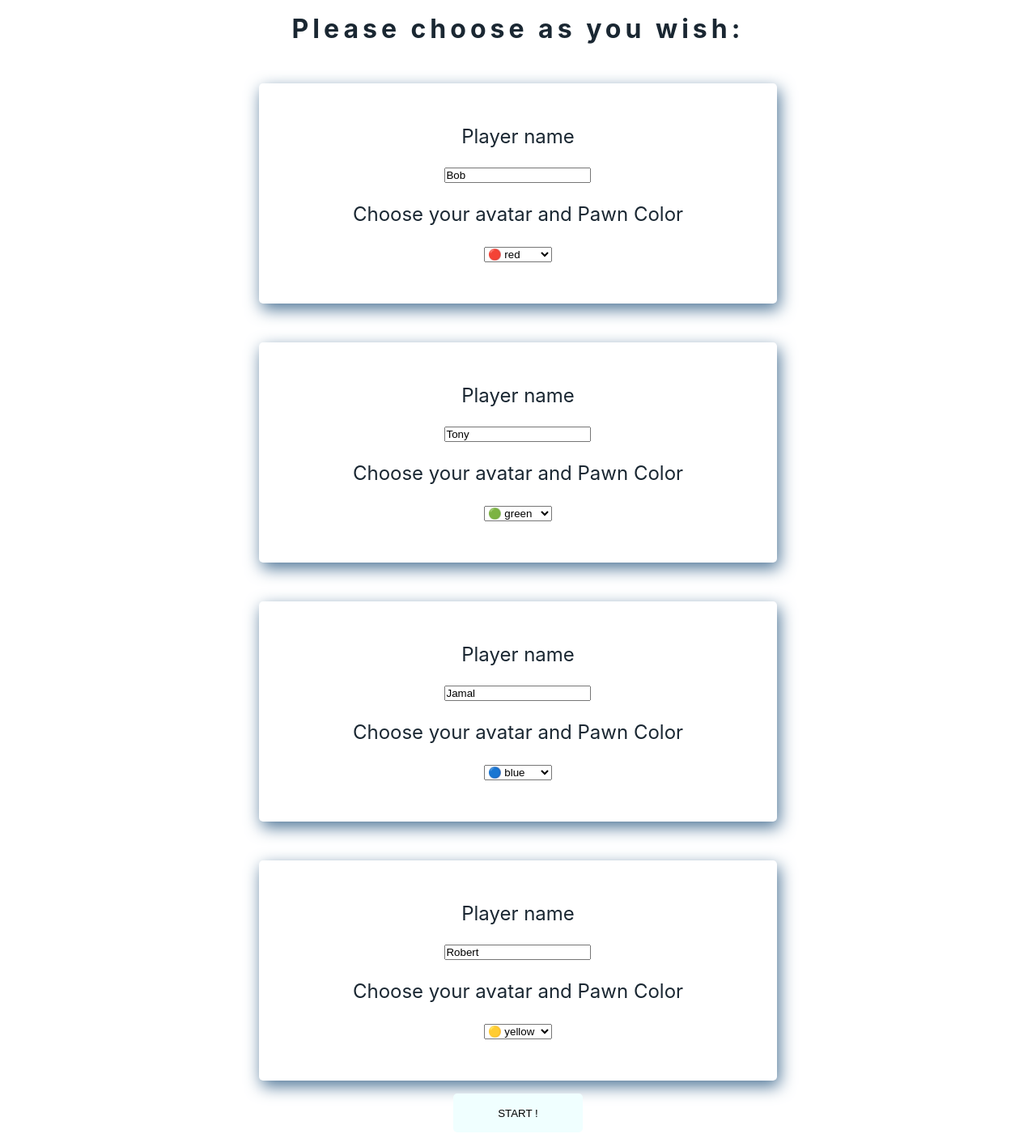
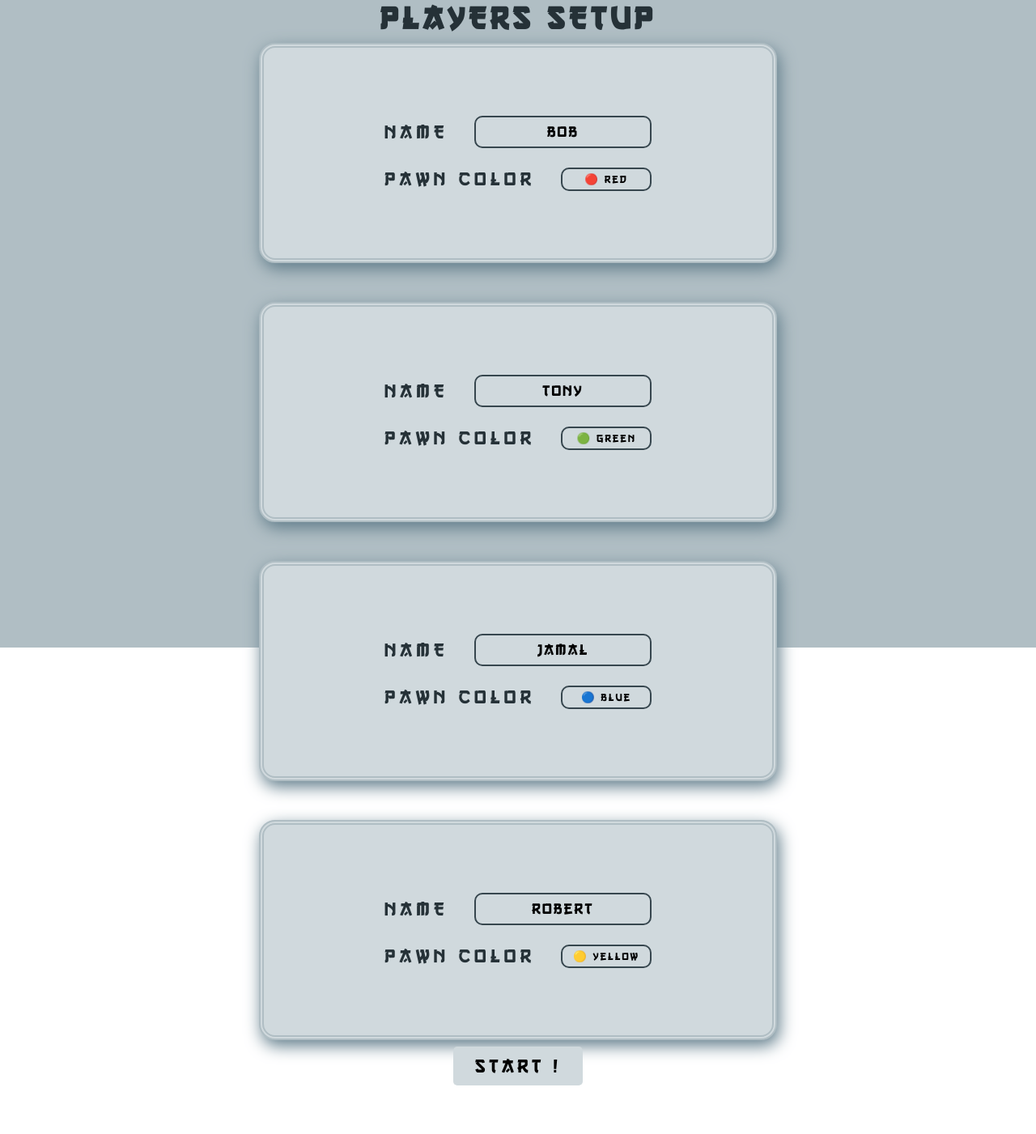
Before and after one commit to wader-rp/Chinaman, a React (Create React App) app: page /players-setup in a window 1280 px wide. Shown: the whole page at 81% size. After the commit the page ends 1351 px from the top, so only its background shows below. Built offline with nearby package versions, Linux system fonts and the light colour scheme.

Commit message:
changes & css

```diff
--- a/src/App.tsx
+++ b/src/App.tsx
@@ -5,6 +5,7 @@ import { HomePage } from "./pages/homePage/homePage";
 import { PlayerSelectPage } from "./pages/playerSelect/playerSelectPage";
 import { ResultPage } from "./pages/resultPage/resultPage";
 import { BrowserRouter, Route, Routes } from "react-router-dom";
+import "./fonts/gang-of-three.regular.ttf";
 
 function App() {
   return (
--- a/src/components/board/helpers/generateFieldColors.ts
+++ b/src/components/board/helpers/generateFieldColors.ts
@@ -4,17 +4,21 @@ export const fieldColors = (
   fieldId: number,
   players: Player[]
 ): string | undefined => {
+  const findPlayerId = (playerId: number) => {
+    return players.find((p) => p.id === playerId)?.pawnColor;
+  };
+
   if ((fieldId >= 1001 && fieldId <= 1008) || fieldId === 1) {
-    return players.find((p) => p.id === 1)?.pawnColor;
+    return findPlayerId(1);
   }
   if ((fieldId >= 2001 && fieldId <= 2008) || fieldId === 11) {
-    return players.find((p) => p.id === 2)?.pawnColor;
+    return findPlayerId(2);
   }
   if ((fieldId >= 3001 && fieldId <= 3008) || fieldId === 21) {
-    return players.find((p) => p.id === 3)?.pawnColor;
+    return findPlayerId(3);
   }
   if ((fieldId >= 4001 && fieldId <= 4008) || fieldId === 31) {
-    return players.find((p) => p.id === 4)?.pawnColor;
+    return findPlayerId(4);
   }
 
   return "#818181";
--- a/src/components/playerSetupForm/playerSetup.css
+++ b/src/components/playerSetupForm/playerSetup.css
@@ -2,10 +2,34 @@
   padding: 5rem;
   display: flex;
   flex-direction: column;
+
+  gap: 1.5rem;
+  font-family: "Gang of Three";
+  letter-spacing: 5px;
+}
+
+.playerSetup-row {
+  display: flex;
+  flex-direction: row;
+  justify-content: space-between;
   align-items: center;
-  gap: 1.5rem;
+  gap: 2rem;
 }
 
 .playerSetup-text {
   font-size: 1.5rem;
 }
+
+.playerSetup-input {
+  width: 100%;
+  height: 40px;
+  padding: 5px;
+  border-radius: 10px;
+  border: 2px solid var(--bluegray-dark);
+  cursor: pointer;
+  font-size: 1.2rem;
+  text-align: center;
+  letter-spacing: 2px;
+  font-family: inherit;
+  background-color: var(--bluegray-light);
+}
--- a/src/components/playerSetupForm/playerSetup.tsx
+++ b/src/components/playerSetupForm/playerSetup.tsx
@@ -32,16 +32,18 @@ export const PlayerSetup = ({ id, playerName }: FormForHumanProps) => {
 
   return (
     <div className="playerSetup-container">
-      <span className="playerSetup-text">Player name</span>
-      <input
-        value={playerName}
-        onChange={onNameChange}
-        onFocus={onFocusNameClear}
-      />
-      <span className="playerSetup-text">
-        Choose your avatar and Pawn Color
-      </span>
-      <div>
+      <div className="playerSetup-row">
+        <span className="playerSetup-text">NAME</span>
+        <input
+          value={playerName}
+          onChange={onNameChange}
+          onFocus={onFocusNameClear}
+          className="playerSetup-input"
+        />
+      </div>
+      <div className="playerSetup-row">
+        <span className="playerSetup-text">pawn color</span>
+
         <select
           id="numberOfPlayers"
           name="colorSelect"
--- a/src/components/playerSetupForm/playerSetupForm.css
+++ b/src/components/playerSetupForm/playerSetupForm.css
@@ -5,11 +5,27 @@
   flex-direction: column;
   width: 40rem;
   height: 17rem;
-  box-shadow: 3px 7px 20px var(--blue-dark);
-  border-radius: 5px;
+  background-color: var(--bluegray-light);
+  box-shadow: 3px 7px 20px var(--bluegray-shadow);
+  border-radius: 20px;
+  border: 6px double var(--bluegray-medium);
 }
 
 .playerSetup-title {
   font-size: 1rem;
   letter-spacing: 5px;
 }
+
+select {
+  width: 7rem;
+  padding: 5px;
+  border-radius: 10px;
+  border: 2px solid var(--bluegray-dark);
+  cursor: pointer;
+  appearance: none;
+
+  letter-spacing: 2px;
+  font-family: "Gang of Three";
+  background-color: var(--bluegray-light);
+  text-align-last: center;
+}
--- a/src/contexts/gameContext/gameContext.tsx
+++ b/src/contexts/gameContext/gameContext.tsx
@@ -69,7 +69,8 @@ export const GameContextProvider = ({ children }: GameContextProviderProps) => {
   const setNextActivePlayer = () => {
     setRoundState((prev) => ({
       ...prev,
-      activePlayer: prev.activePlayer < 4 ? prev.activePlayer + 1 : 1,
+      activePlayer:
+        prev.activePlayer < players.length ? prev.activePlayer + 1 : 1,
       rollCount: 0,
       moveCount: 3,
       isDiceRolled: false,
--- a/src/index.css
+++ b/src/index.css
@@ -5,14 +5,11 @@
 }
 
 :root {
-  --blue-font-dark: hsl(209, 32%, 15%);
-  --blue-dark: hsl(208, 32%, 45%);
-  --blue-light: hsl(207, 68%, 84%);
-
-  --blue-ncs: hsla(198, 58%, 43%, 1);
-  --vanilla: hsl(121, 100%, 70%);
-  --icterine: hsla(61, 92%, 63%, 1);
-  --vermilion: hsla(4, 88%, 58%, 1);
+  --bluegray-font: hsl(200, 19%, 18%);
+  --bluegray-dark: hsl(200, 18%, 26%);
+  --bluegray-shadow: hsl(200, 18%, 46%);
+  --bluegray-medium: hsl(200, 15%, 73%);
+  --bluegray-light: hsl(198, 16%, 84%);
 }
 
 body {
@@ -27,3 +24,9 @@ code {
   font-family: source-code-pro, Menlo, Monaco, Consolas, "Courier New",
     monospace;
 }
+
+@font-face {
+  font-family: "Gang of Three";
+  src: local("gang-of-three.regular"),
+    url("./fonts/gang-of-three.regular.ttf") format("truetype");
+}
--- a/src/pages/playerSelect/playerSelectPage.css
+++ b/src/pages/playerSelect/playerSelectPage.css
@@ -1,23 +1,19 @@
 .playersSetup-page {
+  position: relative;
   display: flex;
-
   align-items: center;
   justify-content: space-evenly;
   flex-direction: column;
-  gap: 1rem;
-
+  gap: 0.5rem;
+  background: var(--bluegray-medium);
   height: 100vh;
-
-  color: var(--blue-font-dark);
+  color: var(--bluegray-font);
   padding: 0 3rem;
 }
-.playersSetup-page .header {
+.header {
   letter-spacing: 5px;
-  margin-bottom: 1rem;
-  display: flex;
-  justify-content: center;
-  align-items: center;
-  padding: 1rem;
+  font-family: "Gang of Three";
+  font-size: 2.5rem;
 }
 
 .playersSetup-forms {
--- a/src/pages/playerSelect/playerSelectPage.tsx
+++ b/src/pages/playerSelect/playerSelectPage.tsx
@@ -8,13 +8,13 @@ export const PlayerSelectPage = () => {
   const { players } = useGameContext();
   return (
     <div className="playersSetup-page">
-      <h1 className="header">Please choose as you wish: </h1>
+      <h1 className="header">PLAYERS SETUP</h1>
       <div className="playersSetup-forms">
         {players.map((player) => {
           return <PlayerSetupForm key={player.id} id={player.id} />;
         })}
       </div>
-      <NavLink to={"/gameboard"}>
+      <NavLink to={"/gameboard"} className="nav-link">
         <button className="nav-button">START !</button>
       </NavLink>
     </div>
--- a/src/styles/buttons.css
+++ b/src/styles/buttons.css
@@ -3,34 +3,35 @@
   width: 10rem;
   height: 3rem;
   border-radius: 5px;
-  background-color: azure;
+  background-color: var(--bluegray-light);
   cursor: pointer;
   border: none;
   outline: none;
+  font: 1.5rem "Gang of Three", bold;
+  letter-spacing: 4px;
 }
 
 .nav-button:before {
   content: "";
   background: linear-gradient(
     45deg,
-    #ff0000,
-    #ff7300,
-    #fffb00,
+    #dc143c,
+    #ff8c00,
+    #e7dd00,
     #48ff00,
-    #00ffd5,
-    #002bff,
-    #7a00ff,
-    #ff00c8,
+    #1e90ff,
+    #9370db,
+    #a52a2a,
     #ff0000
   );
   position: absolute;
-  top: -2px;
-  left: -2px;
+  top: -10px;
+  left: -10px;
   background-size: 400%;
   z-index: -1;
   filter: blur(5px);
-  width: calc(100% + 4px);
-  height: calc(100% + 4px);
+  width: calc(100% + 20px);
+  height: calc(100% + 20px);
   animation: glowing 20s linear infinite;
   opacity: 0;
   transition: opacity 0.3s ease-in-out;
@@ -72,3 +73,8 @@
     background-position: 0 0;
   }
 }
+
+.nav-link {
+  position: relative;
+  z-index: 1;
+}
```
Also changed, not shown: src/fonts/gang-of-three.regular.ttf (added).
